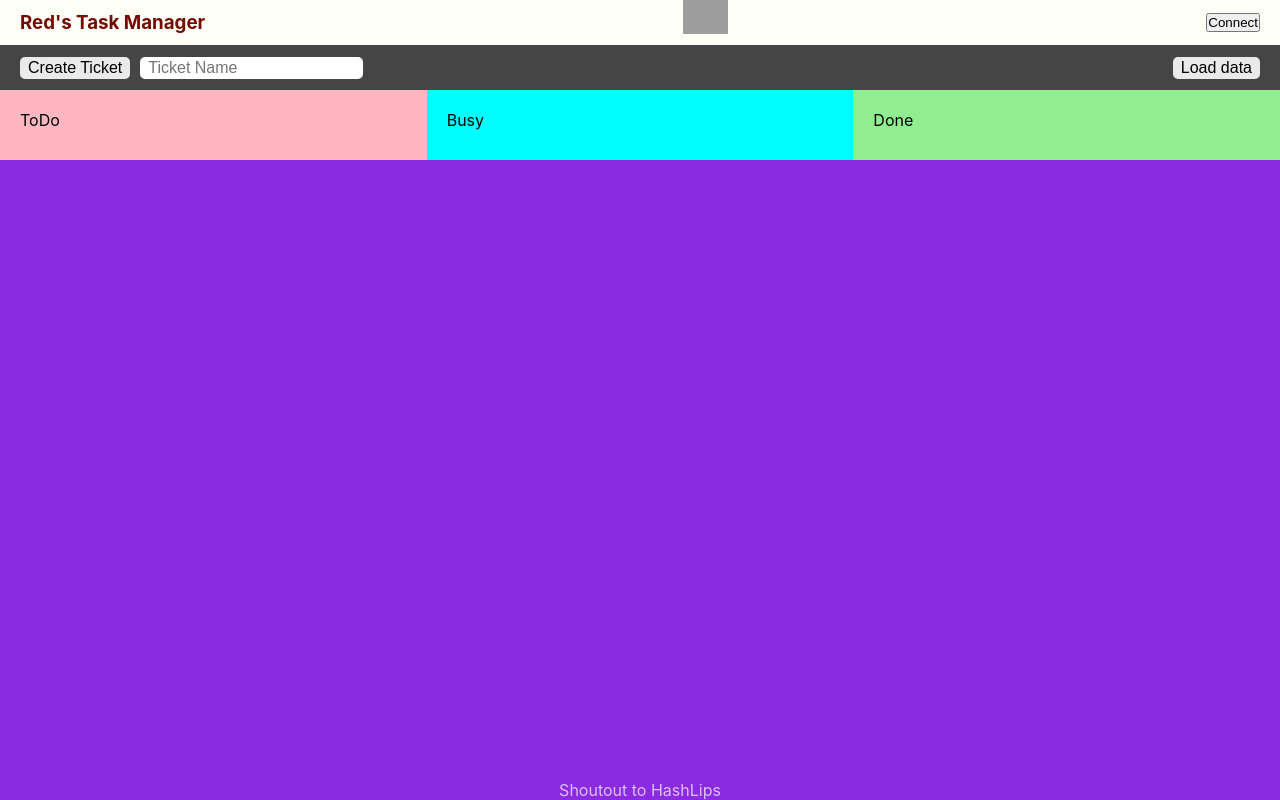
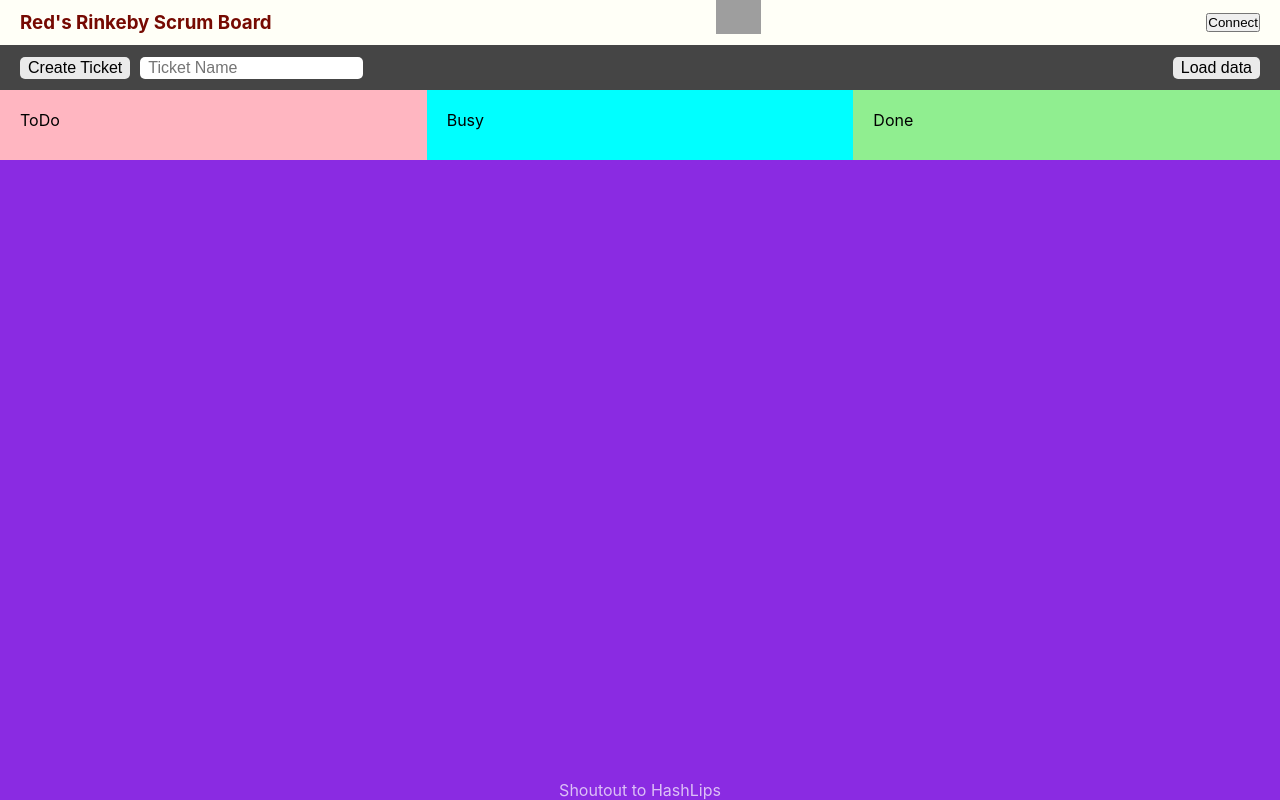
Before and after one commit to RedVelvetZip/scrum-dapp, a React (Create React App) app in the folder scrum/: page / in a window 1280 px wide. Built offline with nearby package versions, Linux system fonts and the light colour scheme; grey boxes are pictures that could not be loaded.

Commit message:
comments TODO

```diff
--- a/scrum/src/App.tsx
+++ b/scrum/src/App.tsx
@@ -66,13 +66,13 @@ function App() {
   return (
     <div className="App">
       <div className="header">
-        <h3>Red's Task Manager</h3>
+        <h3>Red's Rinkeby Scrum Board</h3>
         {/* <img id="logo" src={logo}></img> */}
         <div id="logo-animation"></div>
         {account != "" ? (
-          <p>Connected to {account.substring(0, 9)}...</p>
+          <p>Connected to {account.substring(0, 9)}...</p> //TODO: fix substring to show beginning and end
         ) : (
-          <button onClick={initConnection}>Connect</button>
+          <button onClick={initConnection}>Connect</button> //TODO: new connect button
         )}
       </div>
       <div className="input_section">
@@ -84,7 +84,7 @@ function App() {
           </button>
           <input
             className="input"
-            onChange={(e) => setName(e.target.value)}
+            onChange={(e) => setName(e.target.value)} //TODO: check if this is working
             placeholder="Ticket Name"
           />
         </div>
```
